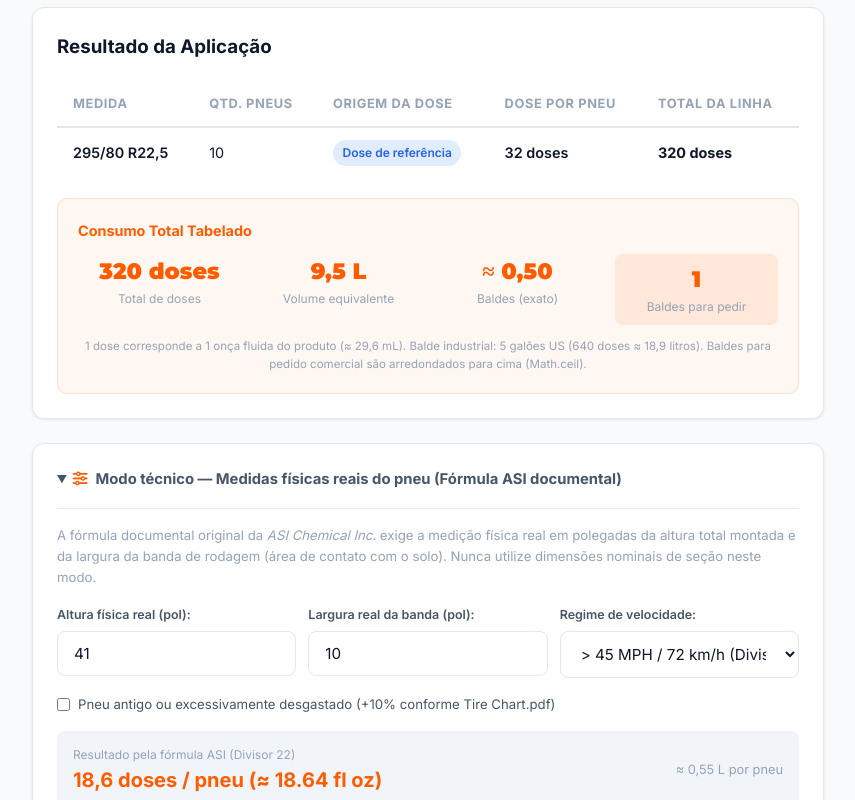
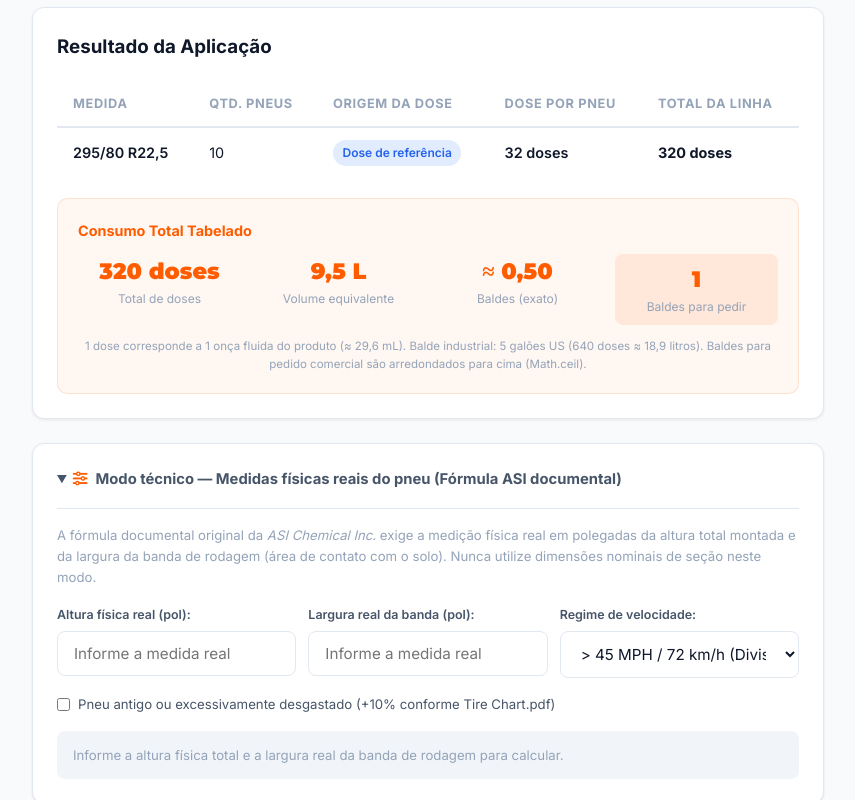
Before and after one commit to vicgouveia-cloud/flat-free-brasil, a Next.js app: page /calculadora in a window 1280 px wide. Both pictures are taken after a click on the heading 640 px from the left and 1057 px from the top of the page. Shown: the part 577-1377 px from the top of the page, without its empty margins (212-1067 px from the left). Built offline with nearby package versions, Linux system fonts and the light colour scheme.

Commit message:
fix(calculator): require real physical inputs for technical mode

```diff
--- a/app/calculadora/page.tsx
+++ b/app/calculadora/page.tsx
@@ -27,8 +27,8 @@ export default function CalculadoraPage() {
   ])
 
   // Technical mode state (ASI physical formula)
-  const [techHeight, setTechHeight] = useState<number>(41)
-  const [techTread, setTechTread] = useState<number>(10)
+  const [techHeight, setTechHeight] = useState<number>(0)
+  const [techTread, setTechTread] = useState<number>(0)
   const [techSpeed, setTechSpeed] = useState<'over_45_mph' | 'under_45_mph'>('over_45_mph')
   const [techWorn, setTechWorn] = useState<boolean>(false)
 
@@ -108,12 +108,15 @@ export default function CalculadoraPage() {
       : `${unresolvedCount} medidas ainda precisam de confirmação técnica e não foram somadas aos totais abaixo.`
 
   // Cálculo da fórmula física ASI no modo técnico
-  const techResult = calculateDoseFromFormula({
+  const techResult =
+    techHeight > 0 && techTread > 0
+      ? calculateDoseFromFormula({
           tireHeightInches: techHeight,
           treadWidthInches: techTread,
           speedRegime: techSpeed,
           isOldOrExtremelyWorn: techWorn,
         })
+      : null
 
   // Encode calc items para a rota /solicitar
   const calcParams = encodeURIComponent(
@@ -598,8 +601,9 @@ export default function CalculadoraPage() {
                     min="10"
                     max="80"
                     className="form-control"
-                    value={techHeight}
+                    value={techHeight || ''}
                     onChange={e => setTechHeight(Number(e.target.value) || 0)}
+                    placeholder="Informe a medida real"
                   />
                 </div>
                 <div>
@@ -612,8 +616,9 @@ export default function CalculadoraPage() {
                     min="2"
                     max="40"
                     className="form-control"
-                    value={techTread}
+                    value={techTread || ''}
                     onChange={e => setTechTread(Number(e.target.value) || 0)}
+                    placeholder="Informe a medida real"
                   />
                 </div>
                 <div>
@@ -653,6 +658,7 @@ export default function CalculadoraPage() {
                 </label>
               </div>
 
+              {techResult ? (
                 <div
                   style={{
                     background: 'var(--bg-surface-elevated)',
@@ -682,6 +688,19 @@ export default function CalculadoraPage() {
                     ≈ {ozToLiters(techResult.recommendedOunces).toFixed(2).replace('.', ',')} L por pneu
                   </div>
                 </div>
+              ) : (
+                <div
+                  style={{
+                    background: 'var(--bg-surface-elevated)',
+                    borderRadius: '8px',
+                    padding: '0.85rem 1rem',
+                    color: 'var(--text-muted)',
+                    fontSize: '0.825rem',
+                  }}
+                >
+                  Informe a altura física total e a largura real da banda de rodagem para calcular.
+                </div>
+              )}
             </div>
           </details>
 
```
Lines whose indentation alone changed are shown as unchanged.
